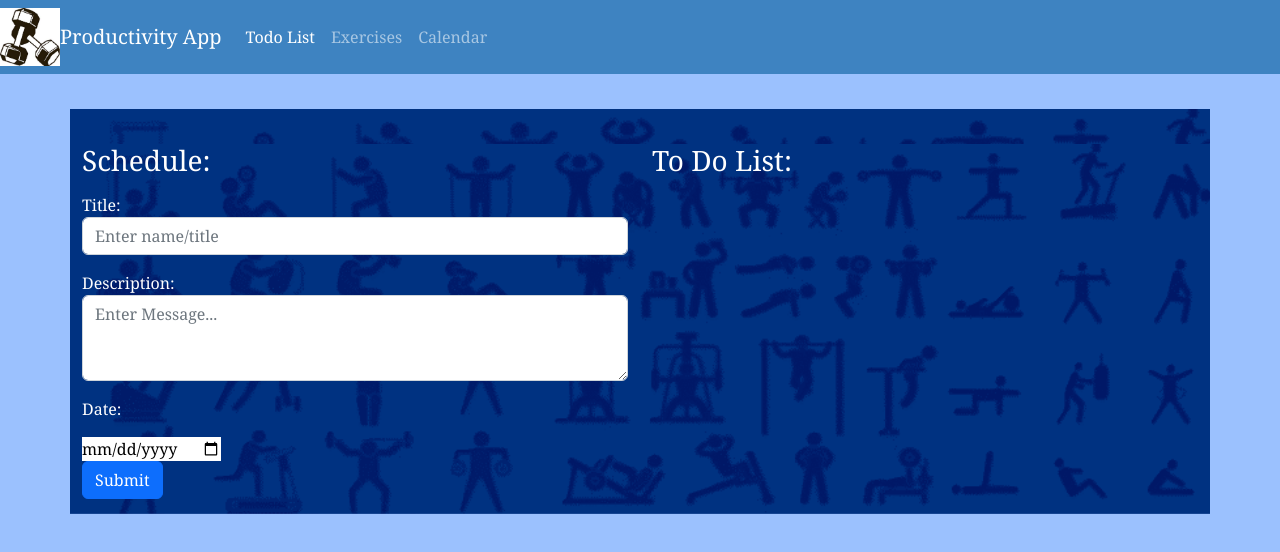
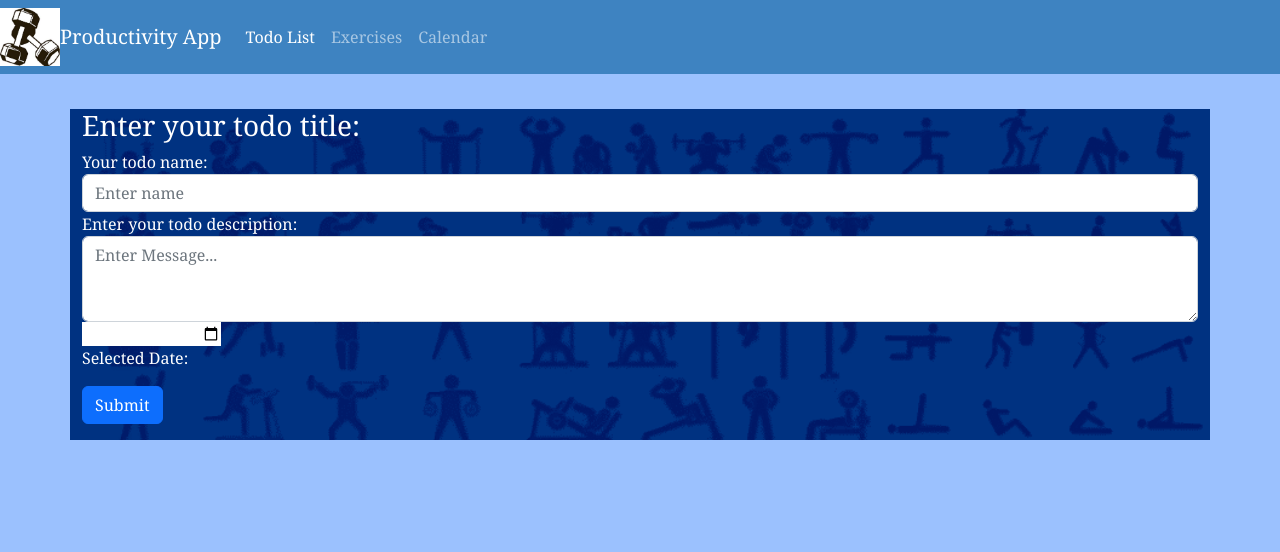
Before and after one commit to daveheseltine/productivity-app, a React (Create React App) app: page /TodoList in a window 1280 px wide. Shown: the top 552 px of the page. Built offline with nearby package versions, Linux system fonts and the light colour scheme.

Commit message:
restored form.js to previous version

```diff
--- a/src/components/Form/Form.js
+++ b/src/components/Form/Form.js
@@ -1,11 +1,4 @@
 import React, {useState, useRef} from 'react';
-import './Form.css';
-
-import { Container } from 'react-bootstrap';
-import Row from '../../components/Row';
-import Col from '../../components/Col';
-
-
 
 //Function to create a form component
 function Form(){
@@ -40,10 +33,7 @@ function Form(){
     //Function for form submission, store the values in local storage before resetting them, this will then be used to render the todo list items in an unordered list
     function formSubmit(event){
         event.preventDefault();
-        submitMessage(`You have added a new schedule: \n
-                        You entered: Name:${toDoName}, \n
-                        message: ${toDoMessage}, \n
-                        date: ${date}`);
+        submitMessage(`Thank you for sending me a message, for now this is a placeholder. You entered: Name:${toDoName}, message: ${toDoMessage}, Your date: ${date}`);
 
         //Form must at least have a name
         if (toDoName !== ''){
@@ -53,9 +43,9 @@ function Form(){
             let newToDo = {
                 //Gets an id for the object by assigning it a random number so it can be mapped later
                 id: Math.floor(Math.random() * 1000),
-                title: toDoName,
-                description: toDoMessage,
-                date: date
+                Name: toDoName,
+                Message: toDoMessage,
+                Date: date
             }
             //Pushes these into local storage
             toDoListItems.push(newToDo)
@@ -69,43 +59,28 @@ function Form(){
     }
 
     return(
-        <Container id='formbackground'>
-          <Row>
-            <Col className="col-sm-6" size='sm-6' id='form'>
-                <h3>Schedule:</h3>
-                <form className="contactForm" >
+        <div>
+            <form className="contactForm">
+                <h3 className='toDoh3'>Enter your todo title:</h3>
                 <div className="form-group">
-                <p></p>
-                    <label>Title:</label>
-                    <input type="text" className="form-control" name="toDoName" value={toDoName} placeholder="Enter name/title" onChange={HandleInputChange}/>
+                    <label>Your todo name:</label>
+                    <input type="text" className="form-control" name="toDoName" value={toDoName} placeholder="Enter name" onChange={HandleInputChange}/>
                 </div>
 
                 <div className="form-group">
-                <p></p>
-                    <label>Description:</label>
+                    <label>Enter your todo description:</label>
                     <textarea type="text-area" className="form-control" name="toDoMessage" value={toDoMessage} placeholder="Enter Message..." rows="3" onChange={HandleInputChange}/>
                 </div>
                 <div>
-                <p></p>
-                    <p >Date: {date}</p>
-                    <input type="date" name="toDoDate" onChange={HandleInputChange} ref={dateInputRef} style={{color: 'black'}} />
-                    <div className='formButtonCustom'>
+                    <input type="date" name="toDoDate" onChange={HandleInputChange} ref={dateInputRef}/>
+                    <p>Selected Date: {date}</p>
+                </div>
+                <div className='formButtonCustom'>
                     <button type="submit" className="btn btn-primary" onClick={formSubmit}>Submit</button>
-                    <p className='submitMessage'>{submitted}</p>
                 </div>
-                </div>
-                </form>
-                </Col>
-                <Col className="col-sm-6" size='sm-6' id='todoList'>
-                <h3>To Do List:</h3>
-                       <ul>
-                        </ul>
-
-                </Col>
-
-</Row>
-</Container>
-
+                <p className='submitMessage'>{submitted}</p>
+            </form>
+        </div>
     );
 }
 
```
